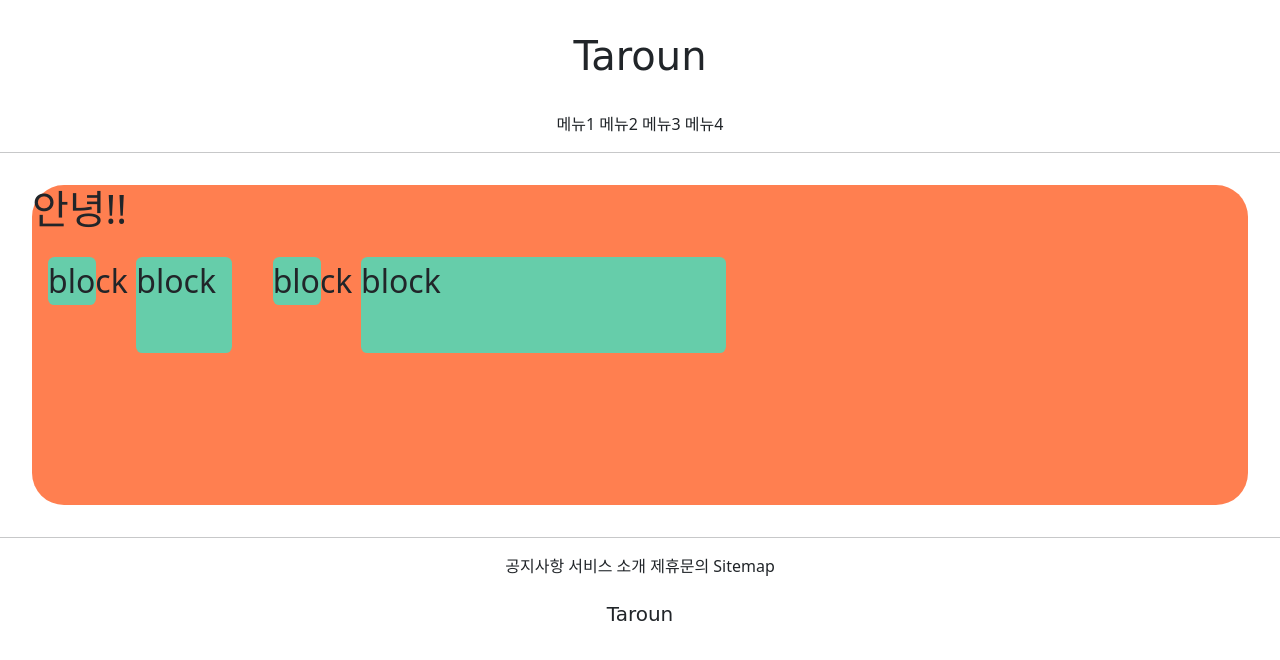
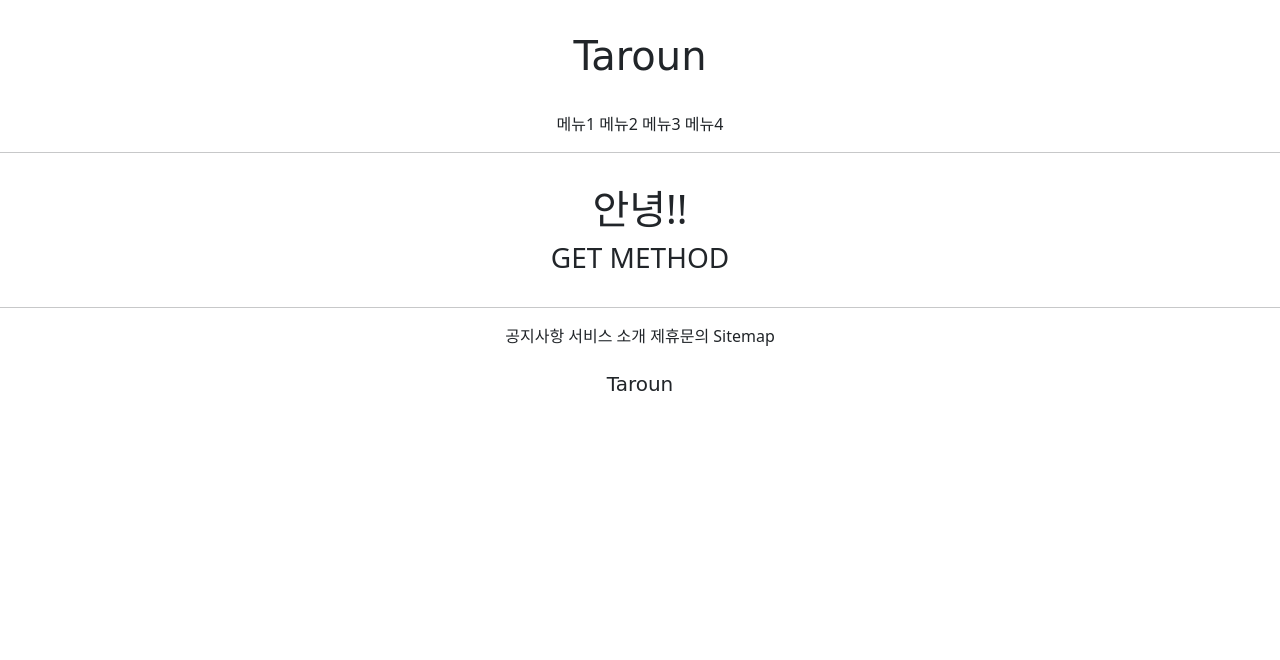
Before and after one commit to taroun/new_1ban, a Django app: page /accounts/hello_world/ in a window 1280 px wide. Shown: the top 660 px of the page. Run offline with Django 3.2, Linux system fonts and the light colour scheme; parts of the project's set-up code (start-up, migrations or seed data) failed here and were passed over; some web fonts are replaced.

Commit message:
7/8 new 1ban commit 2

```diff
--- a/accountapp/templates/accountapp/hello_world.html
+++ b/accountapp/templates/accountapp/hello_world.html
@@ -1,23 +1,11 @@
 {% extends 'base.html' %}
 
 {% block content %}
-    <style>
-        .testing{
-            background-color: mediumaquamarine;
-            display: inline-block;
-            width: 50px;
-            height: 50px;
-            margin: 1rem;
-            border-radius: .4rem;
-        }
-    </style>
 
-    <div style="height: 20rem; background-color: coral; margin: 2rem; border-radius: 2rem; font-size: 2rem;">
+    <div style=" margin: 2rem; text-align: center;">
         <h1>안녕!!</h1>
-        <div class="testing" style="width: 48px; height: 48px;">block</div>
-        <div class="testing" style="width: 3em; height: 3em;">block</div>
-        <div class="testing" style="width: 3rem; height: 3rem;">block</div>
-        <div class="testing" style="width: 30%; height: 30%;">block</div>
+
+        <h3>{{ text }}</h3>
     </div>
 
 {% endblock %}
--- a/accountapp/views.py
+++ b/accountapp/views.py
@@ -7,4 +7,9 @@ from django.shortcuts import render
 #    return HttpResponse("안녕하세요!")
 
 def hello_world(request):
-    return render(request, "accountapp/hello_world.html")
+    if request == 'POST':
+        return render(request, "accountapp/hello_world.html",
+                      context={'text':'POST METHOD'})
+    else:
+        return render(request, "accountapp/hello_world.html",
+                      context={'text':'GET METHOD'})
```
